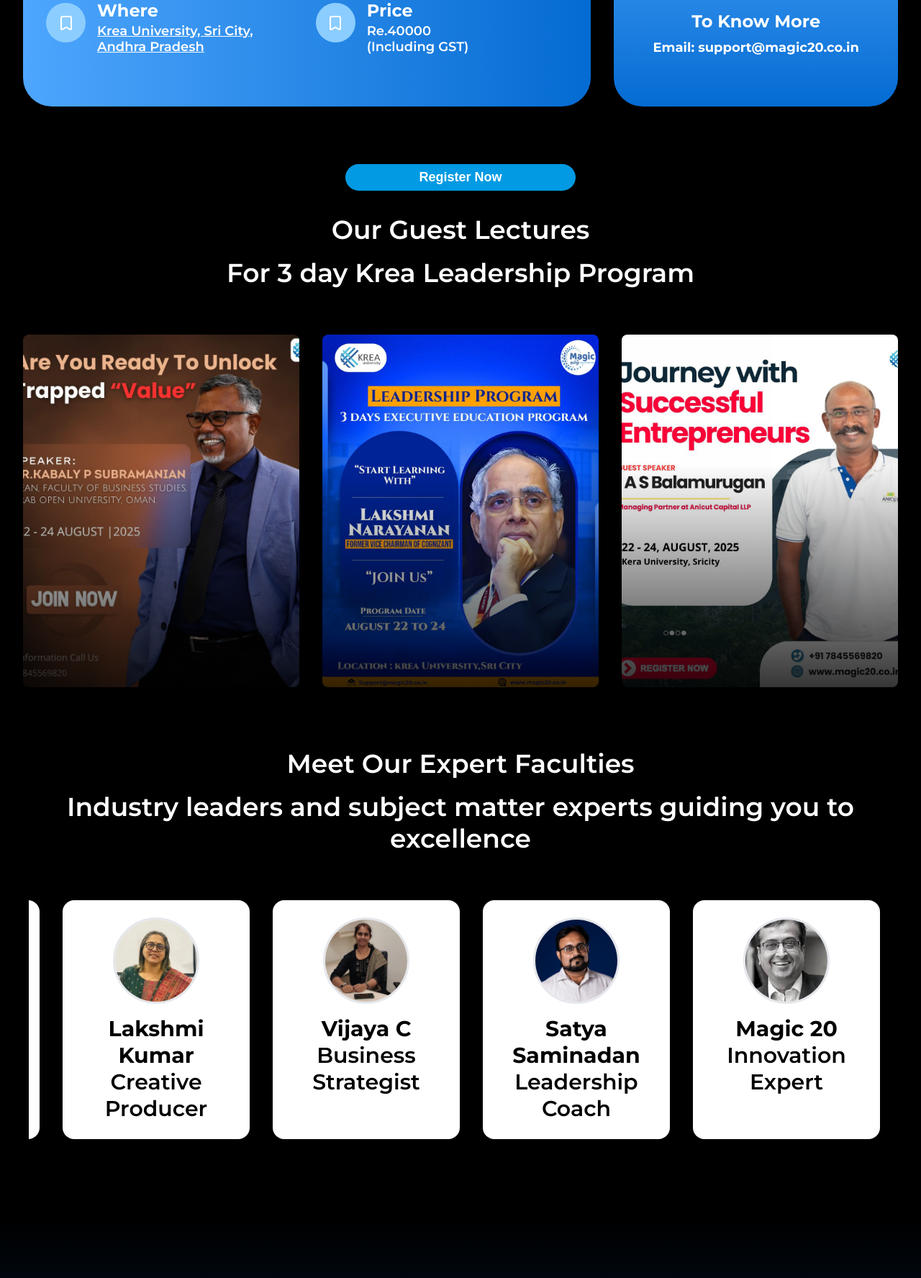
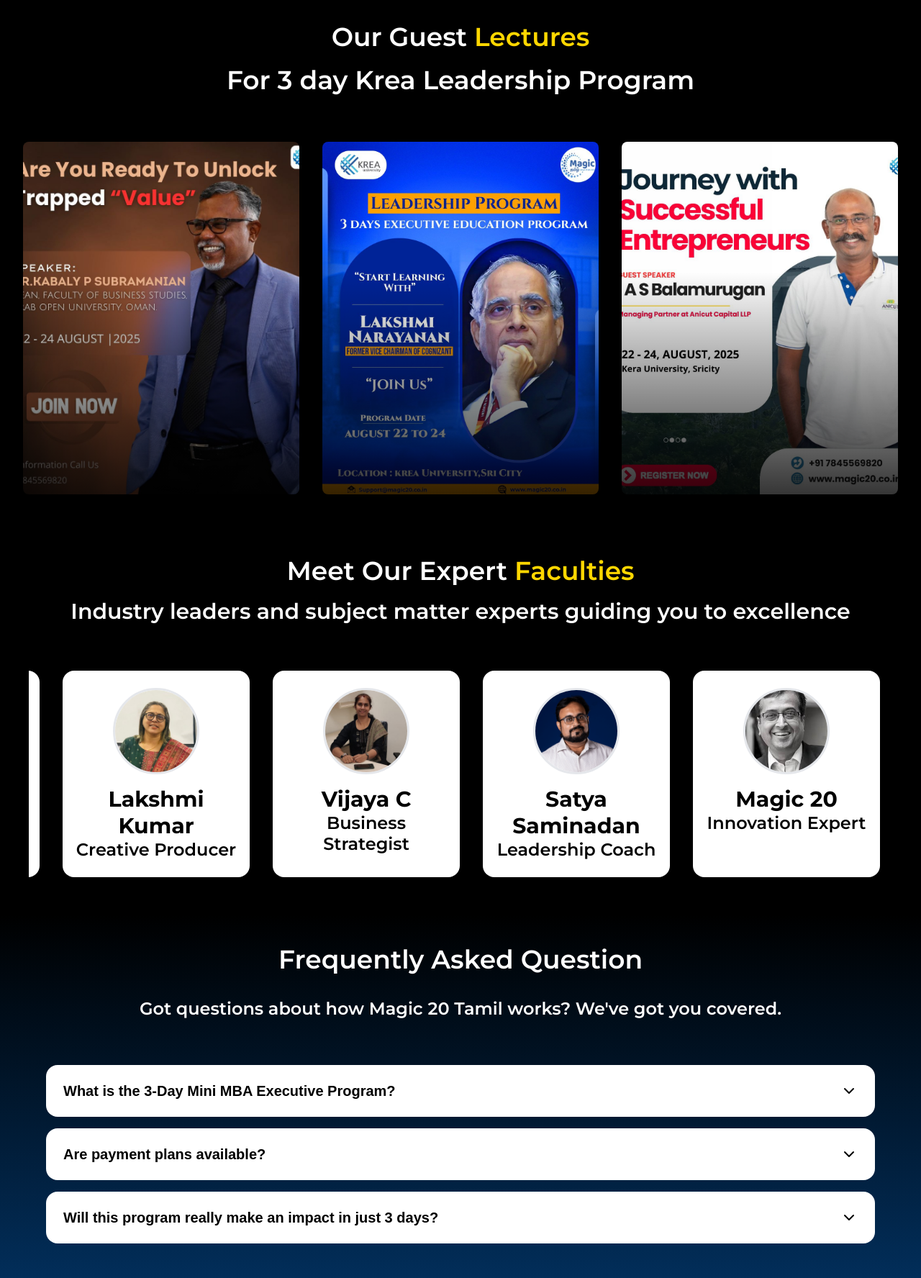
Before and after one commit to Jeyabalan-Karthick/Magic-20, a PHP site: page / in a window 1280 px wide. Shown: the part 3167-4943 px from the top of the page at 72% size. Run offline with PHP 8.4, Linux system fonts and the light colour scheme.

Commit message:
first commit

```diff
--- a/index.html
+++ b/index.html
@@ -80,7 +80,7 @@
     <!-- Why Attend Section -->
     <section class="section section-black">
       <div class="container">
-        <h2 class="text-5xl font-bold text-center mb-20">
+        <h2 class="text-4xl font-bold text-center mb-20">
           Why Should You Attend This Program?
         </h2>
 
@@ -97,28 +97,28 @@
           <div class="benefits-list">
             <div class="benefit-item">
               <i data-lucide="book-open" class="benefit-icon"></i>
-              <p class="text-lg font-bold leading-relaxed">
+              <p class="text-base text-white font-semibold leading-relaxed">
                 Leadership Clarity: Build the mindset and confidence needed to
                 scale your business.
               </p>
             </div>
             <div class="benefit-item">
               <i data-lucide="book-open" class="benefit-icon"></i>
-              <p class="text-lg font-bold leading-relaxed">
+              <p class="text-base text-white font-semibold leading-relaxed">
                 Expert Insights: Learn directly from experienced entrepreneurs
                 and educators.
               </p>
             </div>
             <div class="benefit-item">
               <i data-lucide="book-open" class="benefit-icon"></i>
-              <p class="text-lg font-bold leading-relaxed">
+              <p class="text-base text-white font-semibold leading-relaxed">
                 Peer Learning: Collaborate and grow with like-minded founders
                 and leaders.
               </p>
             </div>
             <div class="benefit-item">
               <i data-lucide="book-open" class="benefit-icon"></i>
-              <p class="text-lg font-bold leading-relaxed">
+              <p class="text-base text-white font-semibold leading-relaxed">
                 Immersive Experience: Live and learn on the Krea University
                 campus.
               </p>
@@ -144,7 +144,7 @@
     <!-- Previous Program Section -->
     <section class="section section-black">
       <div class="container">
-        <h2 class="text-5xl font-bold text-gold-500 text-center mb-8">
+        <h2 class="text-4xl font-bold text-gold-500 text-center mb-8">
           Our Previous Krea Leadership Program
         </h2>
         <p class="text-3xl font-bold text-center mb-16">
@@ -171,12 +171,12 @@
           </div>
           <div class="program-card3">
             <div class="program-card-overlay"></div>
-            <div class="program-card-content">
+            <<div class="program-card-content flex items-center justify-center p-4 text-center">
               <p class="text-lg font-bold text-white">
-                CLASSES <span class="font-bold">AND</span> DISCUSSION<br>
-                WITH <span class="font-bold">INDUSTRIAL</span> EXPERTED PROFESSOR
+                CLASSES & DISCUSSION <br> WITH INDUSTRY PROFESSORS
               </p>
             </div>
+
           </div>
           <div class="program-card4 ">
             <div class="program-card-overlay"></div>
@@ -196,8 +196,8 @@
         <div class="testimonial-content">
           <!-- Left: Text -->
           <div class="testimonial-text">
-            <h2 class="text-5xl font-bold mb-4">Testimonial</h2>
-            <p class="text-3xl font-bold leading-tight">
+            <h2 class="text-4xl font-bold mb-4">Testimonial</h2>
+            <p class="text-3xl font-semibold leading-tight">
               Participants brainstormed<br />
               real-world business challenges
             </p>
@@ -360,7 +360,7 @@
 
         <!-- Speakers Section -->
         <div class="text-center mb-20">
-          <h2 class="text-4xl font-semibold mb-4">Our Guest Lectures</h2>
+          <h2 class="text-4xl font-semibold mb-4">Our Guest <span style="color: #ffd700;"> Lectures </span> </h2>
           <p class="text-4xl font-semibold mb-16">
             For 3 day Krea Leadership Program          </p>
 
@@ -397,8 +397,8 @@
 
         <!-- Faculty Section -->
         <div class="text-center">
-          <h2 class="text-4xl font-semibold mb-4">Meet Our Expert Faculties</h2>
-          <p class="text-4xl font-semibold mb-16">
+          <h2 class="text-4xl font-semibold mb-4">Meet Our Expert <span style="color: #ffd700;"> Faculties</span></h2>
+          <p class="text-3xl font-semibold mb-16">
             Industry leaders and subject matter experts guiding you to
             excellence
           </p>
@@ -413,7 +413,7 @@
                   class="faculty-image"
                 />
                 <h3 class="text-3xl font-bold text-black mb-2">Bharath Sundaram</h3>
-                <p class="text-3xl font-semibold text-black">Creative Producer</p>
+                <p class="text-2xl font-semibold text-black">Creative Producer</p>
               </div>
               <div class="faculty-card">
                 <img
@@ -422,7 +422,7 @@
                   class="faculty-image"
                 />
                 <h3 class="text-3xl font-bold text-black mb-2">Debasish Mishra</h3>
-                <p class="text-3xl font-semibold text-black">Creative Producer</p>
+                <p class="text-2xl font-semibold text-black">Creative Producer</p>
               </div>
               <div class="faculty-card">
                 <img
@@ -431,7 +431,7 @@
                   class="faculty-image"
                 />
                 <h3 class="text-3xl font-bold text-black mb-2">Lakshmi Kumar</h3>
-                <p class="text-3xl font-semibold text-black">Creative Producer</p>
+                <p class="text-2xl font-semibold text-black">Creative Producer</p>
               </div>
               <!-- Additional Faculty Cards -->
               <div class="faculty-card">
@@ -441,7 +441,7 @@
                   class="faculty-image"
                 />
                 <h3 class="text-3xl font-bold text-black mb-2">Vijaya C</h3>
-                <p class="text-3xl font-semibold text-black">Business Strategist</p>
+                <p class="text-2xl font-semibold text-black">Business Strategist</p>
               </div>
               <div class="faculty-card">
                 <img
@@ -450,7 +450,7 @@
                   class="faculty-image"
                 />
                 <h3 class="text-3xl font-bold text-black mb-2">Satya Saminadan</h3>
-                <p class="text-3xl font-semibold text-black">Leadership Coach</p>
+                <p class="text-2xl font-semibold text-black">Leadership Coach</p>
               </div>
               <div class="faculty-card">
                 <img
@@ -459,7 +459,7 @@
                   class="faculty-image"
                 />
                 <h3 class="text-3xl font-bold text-black mb-2">Magic 20</h3>
-                <p class="text-3xl font-semibold text-black">Innovation Expert</p>
+                <p class="text-2xl font-semibold text-black">Innovation Expert</p>
               </div>
             </div>
           </div>
@@ -569,7 +569,7 @@
     <div class="container">
       <!-- FAQ Section -->
       <div class="faq-container">
-        <h2 class="text-5xl font-semibold text-center mb-8 text-white">
+        <h2 class="text-4xl font-semibold text-center mb-8 text-white">
           Frequently Asked Question
         </h2>
         <p class="text-2xl font-semibold text-center mb-16 text-white">
@@ -616,7 +616,7 @@
       <!-- Map -->
       <div class="footer-map">
         <iframe
-          src="https://www.google.com/maps/embed?pb=!1m18!1m12!1m3!1d3886.405180597118!2d80.2167025779508!3d13.073487954379639!2m3!1f0!2f0!3f0!3m2!1i1024!2i768!4f13.1!3m3!1m2!1s0x3a526766b52ccb35%3A0xfd5dcaede8725ac4!2sMagic%2020%20Tamil!5e0!3m2!1sen!2sin!4v1754696406077!5m2!1sen!2sin"
+          src="https://www.google.com/maps/embed?pb=!1m18!1m12!1m3!1d3878.7755483024366!2d79.99957909999999!3d13.549356000000001!2m3!1f0!2f0!3f0!3m2!1i1024!2i768!4f13.1!3m3!1m2!1s0x3a4d70b65347251d%3A0x3c84514e012cb2b5!2sKrea%20University!5e0!3m2!1sen!2sin!4v1754985680725!5m2!1sen!2sin" width="1200" height="500" style="border:0;" allowfullscreen="" loading="lazy" referrerpolicy="no-referrer-when-downgrade"
           width="100%"
           height="450"
           style="border:0;"
--- a/style.css
+++ b/style.css
@@ -524,8 +524,10 @@ body {
 
 /* Section Styles */
 .section {
-  padding: 80px 0;
-}
+  padding-top: 40px;
+  padding-bottom: 20px;
+}
+
 
 .section-black {
   background-color: black;
@@ -1058,15 +1060,15 @@ video.testimonial-img::-webkit-media-controls-panel {
   background: none;
   border: none;
   cursor: pointer;
-  font-size: 24px;
+  font-size: 20px;
   font-weight: 600;
   color: black;
 }
 
 .faq-answer {
   padding: 0 24px 24px;
-  font-size: 20px;
-  font-weight: 600;
+  font-size: 18px;
+  font-weight: 500;
   color: #949494;
 }
 
```
